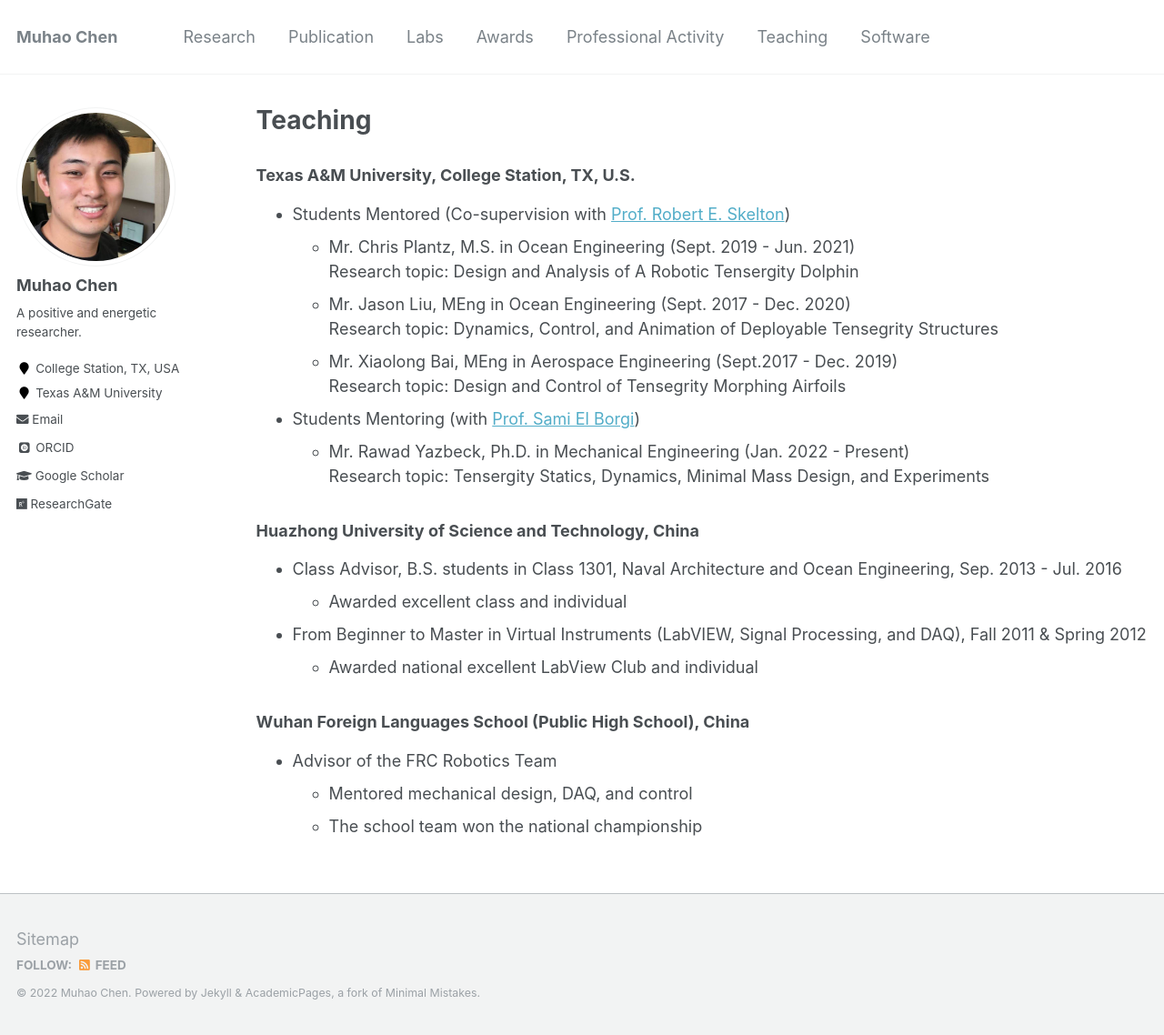
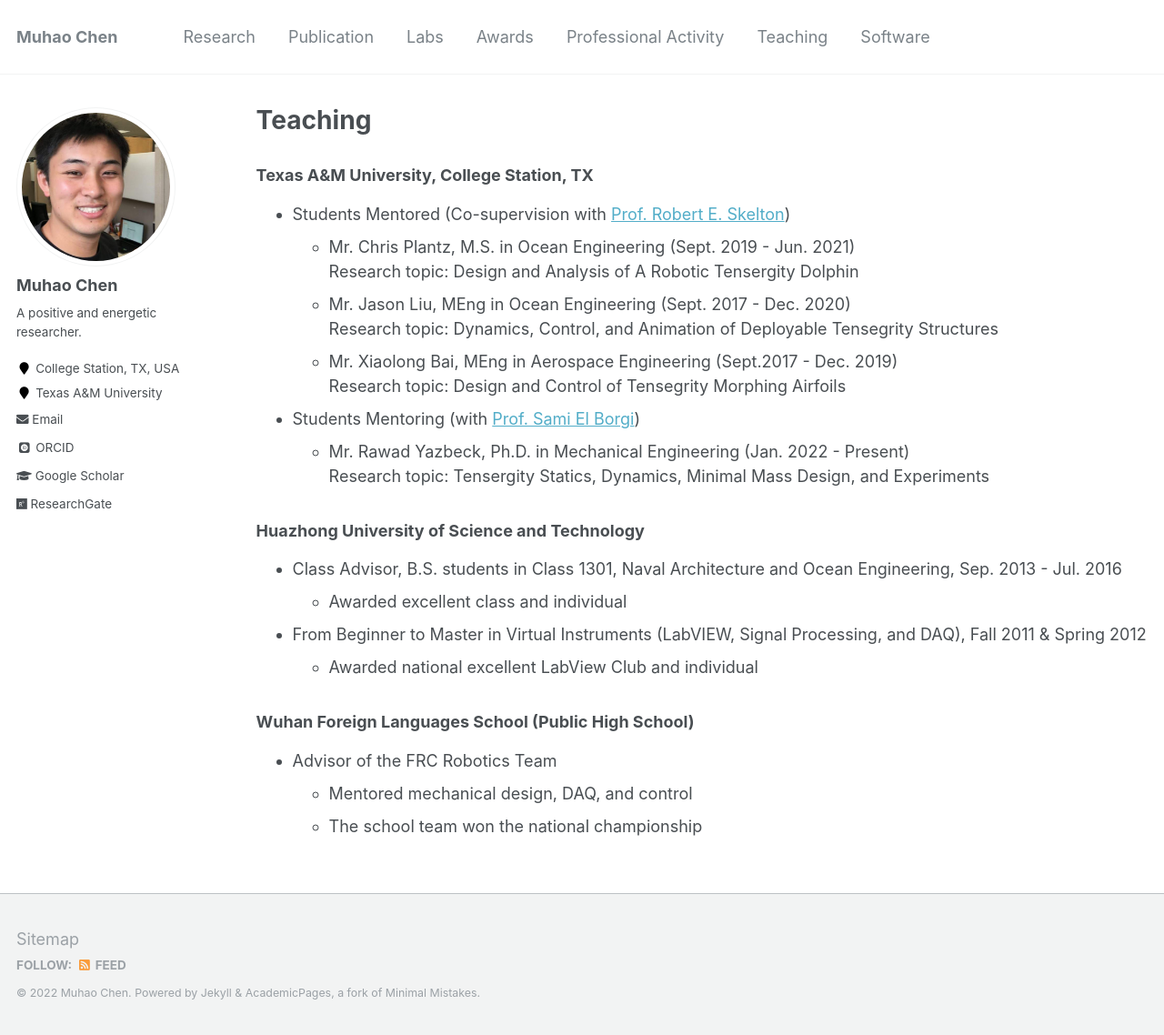
Before and after one commit to Muhao-Chen/muhao-chen.github.io, a Jekyll site: the page built from _pages/teaching.md, in a window 1280 px wide and 1138 px high. Shown: the whole window at 91% size. Built offline with Jekyll 4.4.1, drawn with Linux system fonts in a browser that asks for light colours; some web fonts are replaced.

Commit message:
Update teaching.md

```diff
--- a/_pages/teaching.md
+++ b/_pages/teaching.md
@@ -8,7 +8,7 @@ toc: true
 
 <div style="text-align: justify;" markdown="1">
 
-### Texas A&M University, College Station, TX, U.S.
+### Texas A&M University, College Station, TX
 - Students Mentored (Co-supervision with [Prof. Robert E. Skelton](https://bobskelton.github.io/))
     * Mr. Chris Plantz, M.S. in Ocean Engineering (Sept. 2019 - Jun. 2021)
     Research topic: Design and Analysis of A Robotic Tensergity Dolphin
@@ -21,14 +21,14 @@ toc: true
     * Mr. Rawad Yazbeck, Ph.D. in Mechanical Engineering (Jan. 2022 - Present)
     Research topic: Tensergity Statics, Dynamics, Minimal Mass Design, and Experiments
 
-### Huazhong University of Science and Technology, China
+### Huazhong University of Science and Technology
 - Class Advisor, B.S. students in Class 1301, Naval Architecture and Ocean Engineering, Sep. 2013 - Jul. 2016
     * Awarded excellent class and individual
 - From Beginner to Master in Virtual Instruments (LabVIEW, Signal Processing, and DAQ), Fall 2011 & Spring 2012
     * Awarded national excellent LabView Club and individual
 
 
-### Wuhan Foreign Languages School (Public High School), China
+### Wuhan Foreign Languages School (Public High School)
 - Advisor of the FRC Robotics Team
     - Mentored mechanical design, DAQ, and control
     - The school team won the national championship
```
